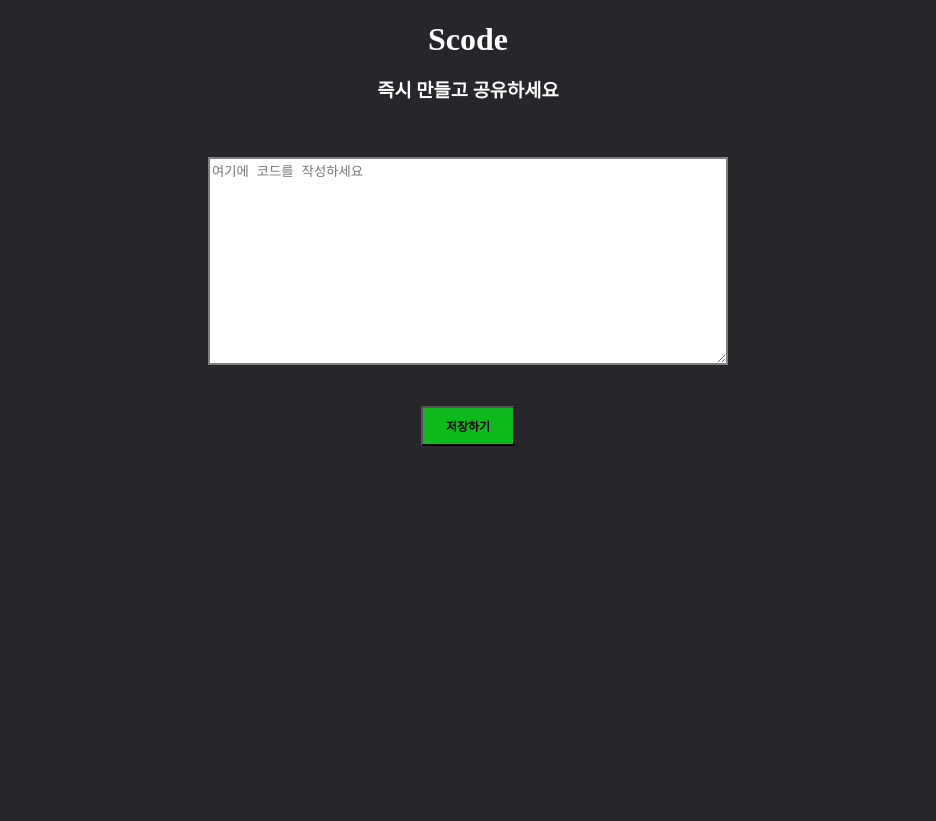
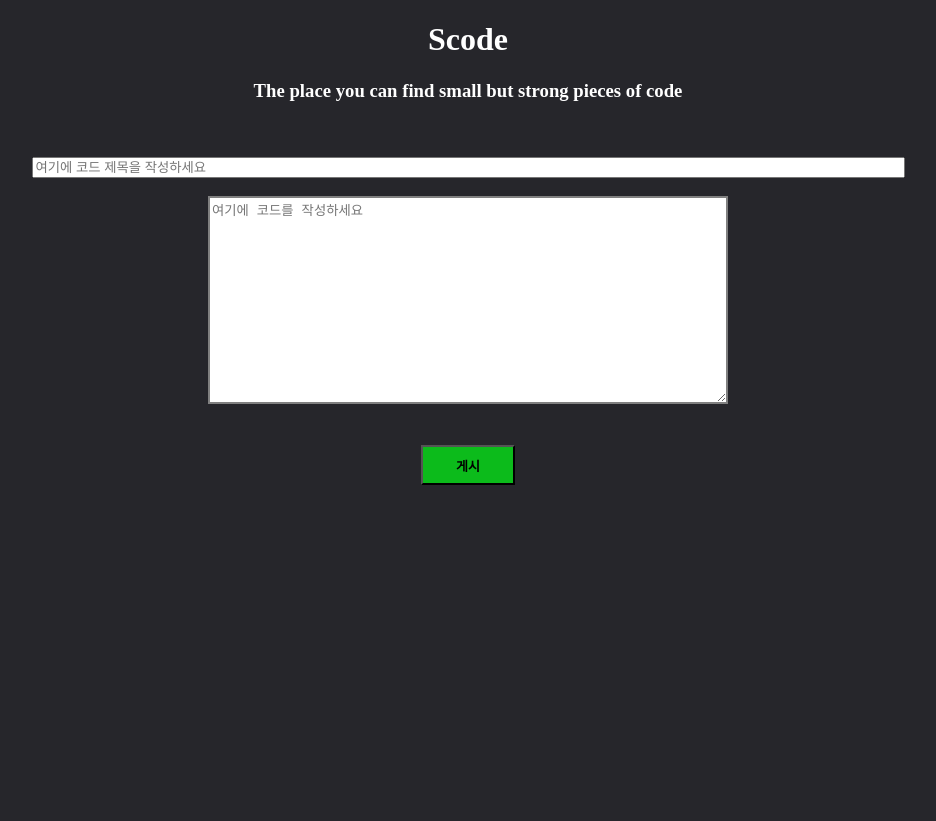
Before and after one commit to i-am-bored/scode, a Flask app: page /upload in a window 1280 px wide. Shown: the whole page, without its empty margins (180-1116 px from the left). Run offline with Flask 2, Linux system fonts and the light colour scheme.

Commit message:
get code's name and others

```diff
--- a/main.py
+++ b/main.py
@@ -1,4 +1,4 @@
-from flask import Flask, render_template, request
+from flask import Flask, render_template, request, redirect
 app = Flask(__name__)
 
 now_visitors = 1
@@ -16,10 +16,16 @@ def upload_scode():
 @app.route('/post', methods=['GET','POST'])
 def post():
     if request.method == 'POST':
-        value = request.form['thecode']
-        value = str(value)
-        print(value)
-    return render_template('post.html', value=value)
+        the_code = request.form['thecode']
+        the_code = str(the_code)
+
+        code_name = request.form['codename']
+        code_name = str(code_name)
+
+        if the_code == 'no_code' or code_name == '':
+            return redirect('/upload')
+        else:
+            return render_template('post.html', value=the_code) # 이 코드 말고 다른것으로 고쳐야됨 (전체 스코드 목록 페이지라던지)
 
 if __name__ == '__main__':
     app.run()
--- a/sv_info.txt
+++ /dev/null
@@ -1 +0,0 @@
-https://replit.com/ 에서 flask 사용시 https://(프로젝트명).(유저명).repl.co 으로 접속 가능
--- a/templates/add_scode.html
+++ b/templates/add_scode.html
@@ -138,22 +138,27 @@
         }
         .submit {
             background-Color: #0cbb1b;
-            font: 12px 굴림;
+            font: 13px 굴림;
             font-weight: bold;
+        }
+
+        .input {
+            width: 110%;
         }
 
     </style>
 </head>
 <body>
-    <body style="overflow-x: hidden"></body>
-    <body style="overflow-y: hidden"></body>
+    <body style="overflow-x: hidden; overflow-y: hidden"></body>
     <h1>Scode</h1>
-    <h3>즉시 만들고 공유하세요</h3>
+    <h3>The place you can find small but strong pieces of code</h3>
     <br><br>
     <form action="\post" method="post" class="input-form">
+        <input type="text" name="codename" size="106" placeholder="여기에 코드 제목을 작성하세요">
+        <br><br>
         <textarea type="text" name='thecode' value="no_code" style="border: 2px solid gray" class="input-text" placeholder="여기에 코드를 작성하세요"></textarea>
         <br><br><br>
-        <input type="submit" value="저장하기" class="submit" style="WIDTH: 70pt; HEIGHT: 30pt;">
+        <input type="submit" value="게시" class="submit" style="WIDTH: 70pt; HEIGHT: 30pt;">
     </form>
 </body>
 </html>
--- a/templates/index.html
+++ b/templates/index.html
@@ -136,14 +136,14 @@
     </style>
 </head>
 <body>
-    <body style="overflow-x: hidden"></body>
-    <body style="overflow-y: hidden"></body>
+    <body style="overflow-x: hidden; overflow-y: hidden"></body>
     <h1>Scode</h1>
-    <h3>즉시 만들고 구경하세요</h3>
+    <h3>The place you can find small but strong pieces of code</h3>
     <div class="wrapper-buttons">
         <button class="white-button" onClick="location.href='/upload'">Scode 업로드하기</button>
         <button class="blue-button">Scode 구경하기</button>
     </div>
+    <br><br>
     <div class="print">현재 누적 접속자 수는 {{value}}명입니다.</div>
 </body>
 </html>
```
Also changed, not shown: templates/scodes.html (added).
